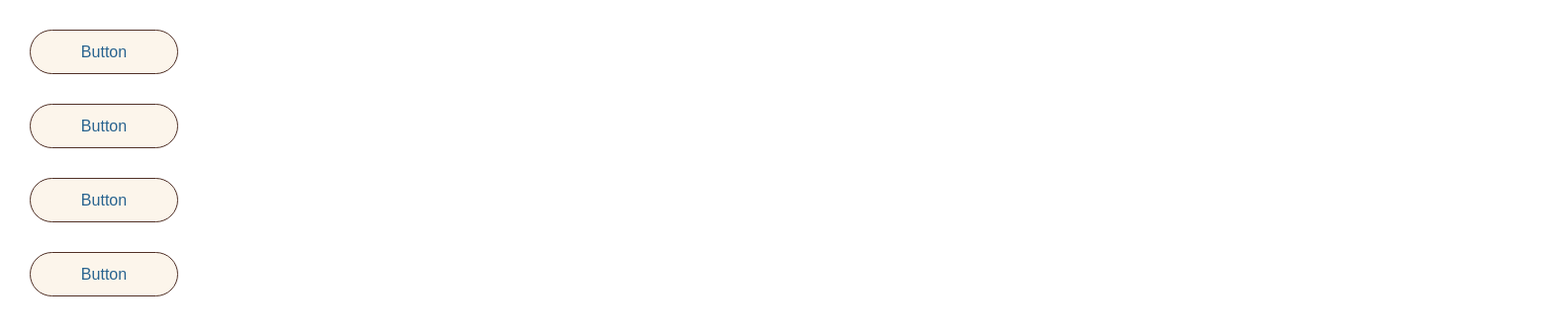
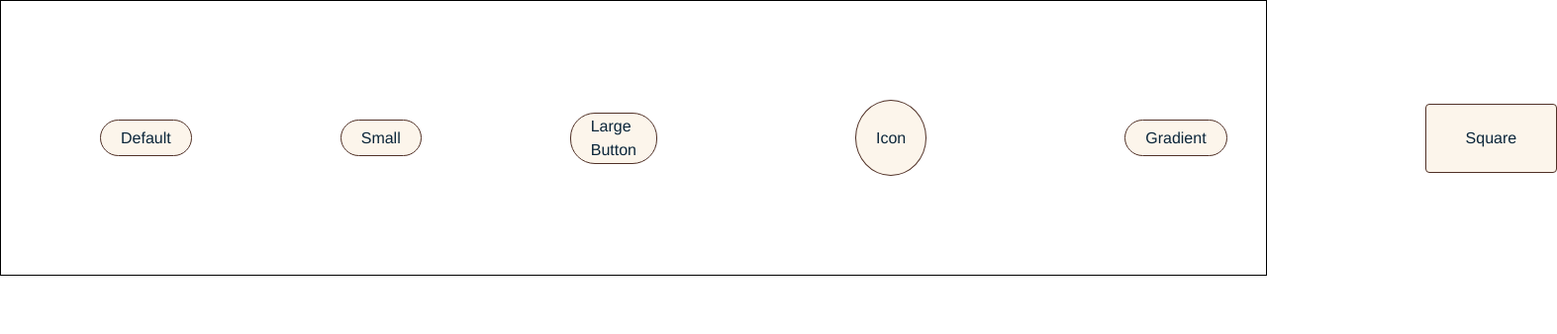
Before and after one commit to andreashep/component-library-andreashep, a website: page public/components/button.html in a window 1280 px wide. Shown: the whole page at 99% size, 1573 px wide, since content can reach past the window. Drawn offline with nearby package versions, Linux system fonts and the light colour scheme; files that its build step writes are made by us from their sources.

Commit message:
components/scss tweaking

```diff
--- a/public/components/button.html
+++ b/public/components/button.html
@@ -5,15 +5,21 @@
     <meta http-equiv="X-UA-Compatible" content="IE=edge">
     <meta name="viewport" content="width=device-width, initial-scale=1.0">
     <title>Buttons</title>
-    <link rel="stylesheet" href="reset.css">
+
     <link rel="stylesheet" href="../style.css">
 </head>
 <body>
-    <div class="fixed.container">
-        <button><a href="">Button</a></button>
-        <button><a href="">Button</a></button>
-        <button><a href="">Button</a></button>
-        <button><a href="">Button</a></button>
+    <div class="btn_sizes">
+        <li class="btn"><a href="">Default</a></li>
+        <li class="btn-small"><a href="">Small</a></li>
+        <li class="btn-large"><a href="">Large Button</a></li>
+        <li class="btn-icon"><a href="">Icon</a></li>
+        <li class="btn-gradient"><a href="">Gradient</a></li>
+        <li class="btn-square"><a href="">Square</a></li>
+
+    </div>
+    <div class="button_states">
+
     </div>
 </body>
 </html>
--- a/src/sassy/_button.scss
+++ b/src/sassy/_button.scss
@@ -4,11 +4,29 @@ $background-color_1: rgb(252, 245, 235);
 $background-color_2: rgb(40, 99, 143);
 $background-color_3: rgb(11, 38, 58);
 
+
 /*On hover the button colors go into their respective negatives.  Active is a darker color than hover.  These colors can be changes to customize the buttons uses */
-button {
+.btn_sizes {
+	display: inline-flex;
+	flex-direction: row;
+
+	align-items: center;
+	border: 1px solid black;
+}
+
+ul {
+	text-decoration: none;
+		list-style: none;
+		display: flex;
+		align-items: center;
+		margin: 0;
+		padding: 0;
+}
+
+.btn {
 	display: flex;
 	background-color: $background-color_1;
-	margin: 50px;
+	margin: 100px;
 	width: 150px;
 	height: 35px;
 	border: .5px solid rgb(81, 49, 39);
@@ -18,11 +36,36 @@ button {
 	align-content: center;
 	a {
 		text-decoration: none;
-		color: $color_1;
+		align-self: center;
+	}
+	&:hover {
+		color: $color_2;
+		background-color: $background-color_2;
+		filter: drop-shadow(0 0 0.5rem black);
+	}
+	&:active {
+		background-color: $background-color_3;
+		color: $color_2;
+	}
+}
+
+.btn-small {
+	display: flex;
+	background-color: $background-color_1;
+	margin: 50px;
+	width: 100px;
+	height: 35px;
+	border: .5px solid rgb(81, 49, 39);
+	border-radius: 25px;
+	font-size: 12px;
+	justify-content: center;
+	align-content: center;
+	text-align: center;
+	a {
+		text-decoration: none;
 		align-self: center;
 		&:hover {
-			color: $color_2;
-			font-size: 18px;
+			width: 200px;
 			border-radius: 25px;
 		}
 	}
@@ -35,3 +78,100 @@ button {
 		color: $color_2;
 	}
 }
+
+.btn-large {
+	display: flex;
+	background-color: $background-color_1;
+	margin: 100px;
+	width: 200px;
+	height: 50px;
+	border: .5px solid rgb(81, 49, 39);
+	border-radius: 25px;
+	font-size: 16px;
+	justify-content: center;
+	align-content: center;
+	a {
+		text-decoration: none;
+		align-self: center;
+	}
+	&:hover {
+		color: $color_2;
+		background-color: $background-color_2;
+		filter: drop-shadow(0 0 0.5rem black);
+	}
+	&:active {
+		background-color: $background-color_3;
+		color: $color_2;
+	}
+}
+.btn-icon {
+	display: flex;
+	background-color: $background-color_1;
+	margin: 100px;
+	width: 75px;
+	height: 75px;
+	border: .5px solid rgb(81, 49, 39);
+	border-radius: 50%;
+	font-size: 16px;
+	justify-content: center;
+	align-content: center;
+	a {
+		text-decoration: none;
+		align-self: center;
+	}
+	&:hover {
+		color: $color_2;
+		background-color: $background-color_2;
+		filter: drop-shadow(0 0 0.5rem black);
+	}
+	&:active {
+		background-color: $background-color_3;
+		color: $color_2;
+	}
+}
+
+.btn-gradient {
+	display: flex;
+	background-color: $background-color_1;
+	margin: 100px;
+	width: 150px;
+	height: 35px;
+	border: .5px solid rgb(81, 49, 39);
+	border-radius: 25px;
+	font-size: 16px;
+	justify-content: center;
+	align-content: center;
+	a {
+		text-decoration: none;
+		align-self: center;
+	}
+	&:hover {
+		color: $color_2;
+		background-color: $background-color_2;
+		filter: drop-shadow(0 0 0.5rem black);
+	}
+	&:active {
+		background-color: $background-color_3;
+		color: $color_2;
+	}
+}
+.btn-square {
+	display: flex;
+		padding: 10px 20px;
+		border: .5px solid rgb(81, 49, 39);
+		border-radius: 4px;
+		background-color: $background-color_1;
+		margin: 100px;
+		color: #333;
+		font-size: 16px;
+		cursor: pointer;
+		a {
+			text-decoration: none;
+			align-self: center;
+			list-style: none;
+		}
+
+		&:hover {
+		  background-color: $background-color_2;
+		}
+	  }
```
Also changed, not shown: public/components/card.html (+10 -9 lines), public/components/nav.html (+1 -1 lines), public/components/images/AN_thumbnail.png (renamed from public/components/homepage_images/AN_thumbnail.png), public/components/images/Quote.png (renamed from public/components/homepage_images/Quote.png), public/components/images/ZG_white.bg.svg (renamed from public/components/homepage_images/ZG_white.bg.svg), public/components/images/bgimage2.png (renamed from public/components/homepage_images/bgimage2.png), public/components/images/didot_Didot Final Board.jpg (renamed from public/components/homepage_images/didot_Didot Final Board.jpg), public/components/images/fs_backgroundimg.png (renamed from public/components/homepage_images/fs_backgroundimg.png), public/components/images/hd_logo.png (renamed from public/components/homepage_images/hd_logo.png), public/components/images/image circle.png (renamed from public/components/homepage_images/image circle.png), public/components/images/kids.png (renamed from public/components/homepage_images/kids.png), public/components/images/logo.5.png (renamed from public/components/homepage_images/logo.5.png), public/components/images/photo_blur_circle.png (renamed from public/components/homepage_images/photo_blur_circle.png), public/components/images/timeline.png (renamed from public/components/homepage_images/timeline.png), 2 more files, 1 other file.
